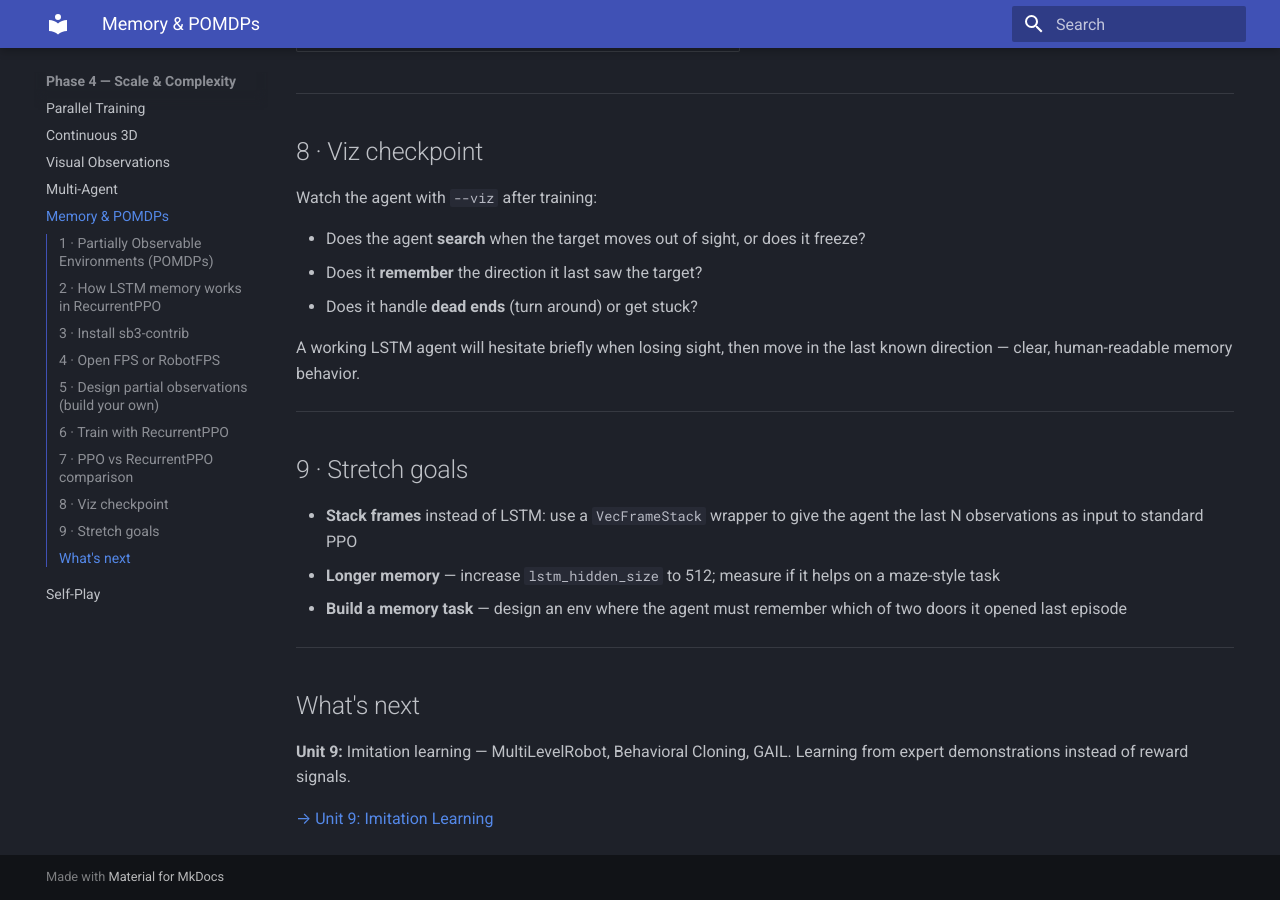
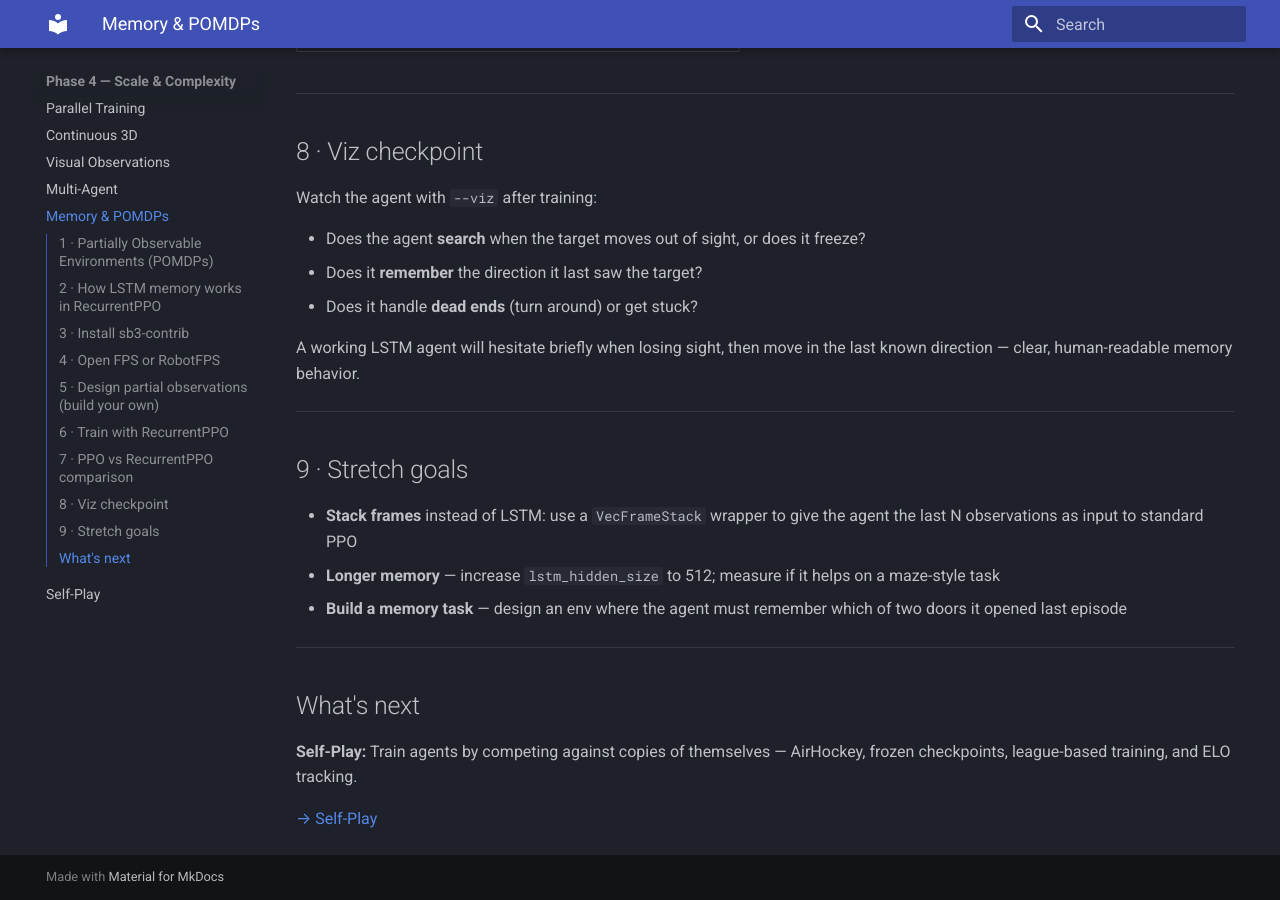
Before and after one commit to minigraphx/godot-rl-course, an MkDocs documentation site: the page built from content/unit-08.md, in a window 1280 px wide and 900 px high, scrolled down 3631 px. Built offline with MkDocs 1.6.1 and Material for MkDocs 9.7.7, drawn with Linux system fonts in a browser that asks for light colours.

Commit message:
fix: repair Phase 4 nav chain and fill remaining quality gaps
- unit-06 → unit-visual-observations (was skipping to unit-07)
- unit-07 breadcrumb ← unit-visual-observations (was ← unit-06)
- unit-08 → unit-self-play (was skipping to unit-09)
- unit-09 breadcrumb ← unit-self-play (was ← unit-08)
- unit-01: add missing 'Three ways to see your AI' callout
- gap-analysis: mark all items Done

```diff
--- a/content/unit-08.md
+++ b/content/unit-08.md
@@ -181,6 +181,6 @@ A working LSTM agent will hesitate briefly when losing sight, then move in the l
 
 ## What's next
 
-**Unit 9:** Imitation learning — MultiLevelRobot, Behavioral Cloning, GAIL. Learning from expert demonstrations instead of reward signals.
+**Self-Play:** Train agents by competing against copies of themselves — AirHockey, frozen checkpoints, league-based training, and ELO tracking.
 
-[→ Unit 9: Imitation Learning](unit-09.md)
+[→ Self-Play](unit-self-play.md)
```
Also changed, not shown: content/unit-01.md (+3 -0 lines), content/unit-06.md (+2 -2 lines), content/unit-07.md (+1 -1 lines), content/unit-09.md (+1 -1 lines), internal/gap-analysis.md (+9 -9 lines).
